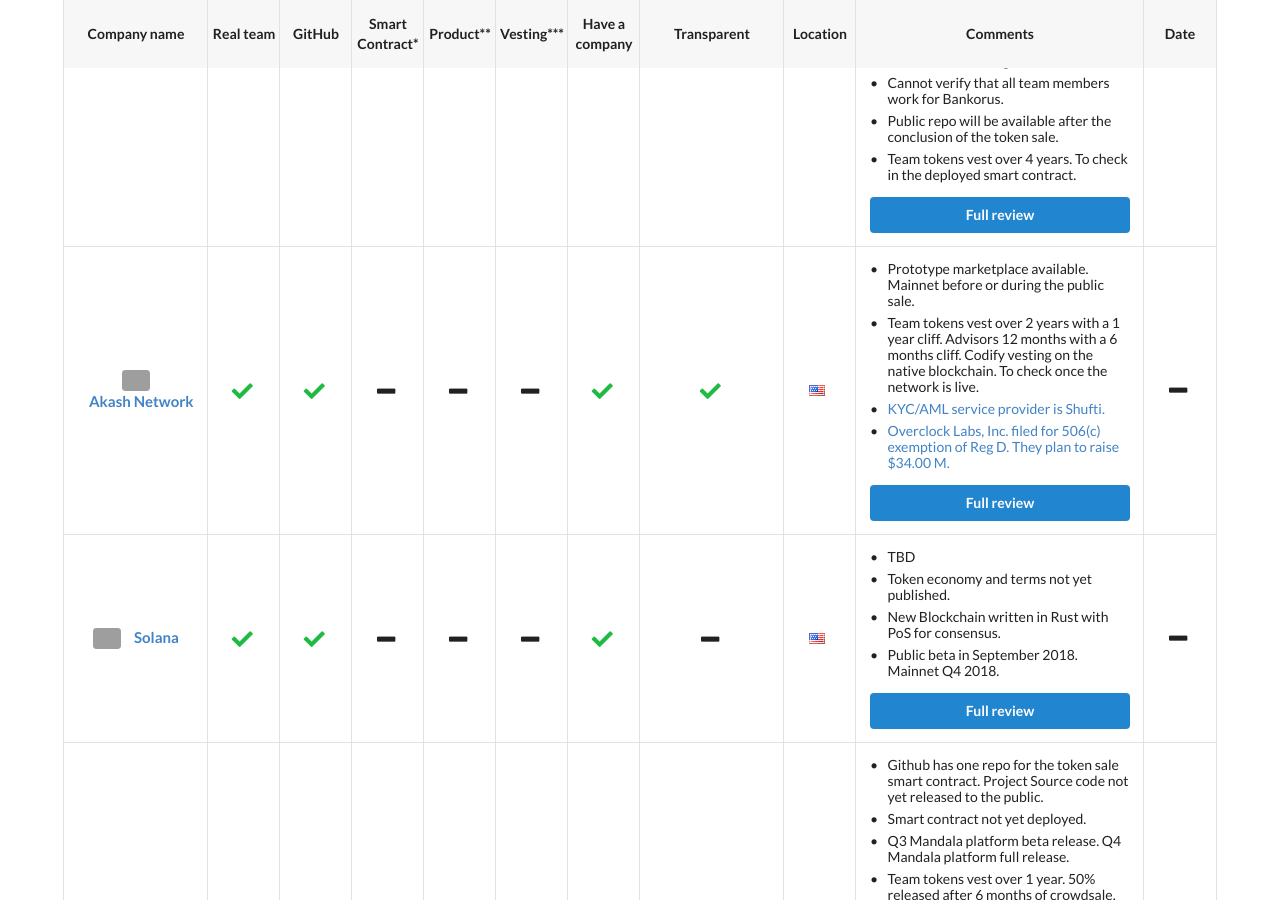
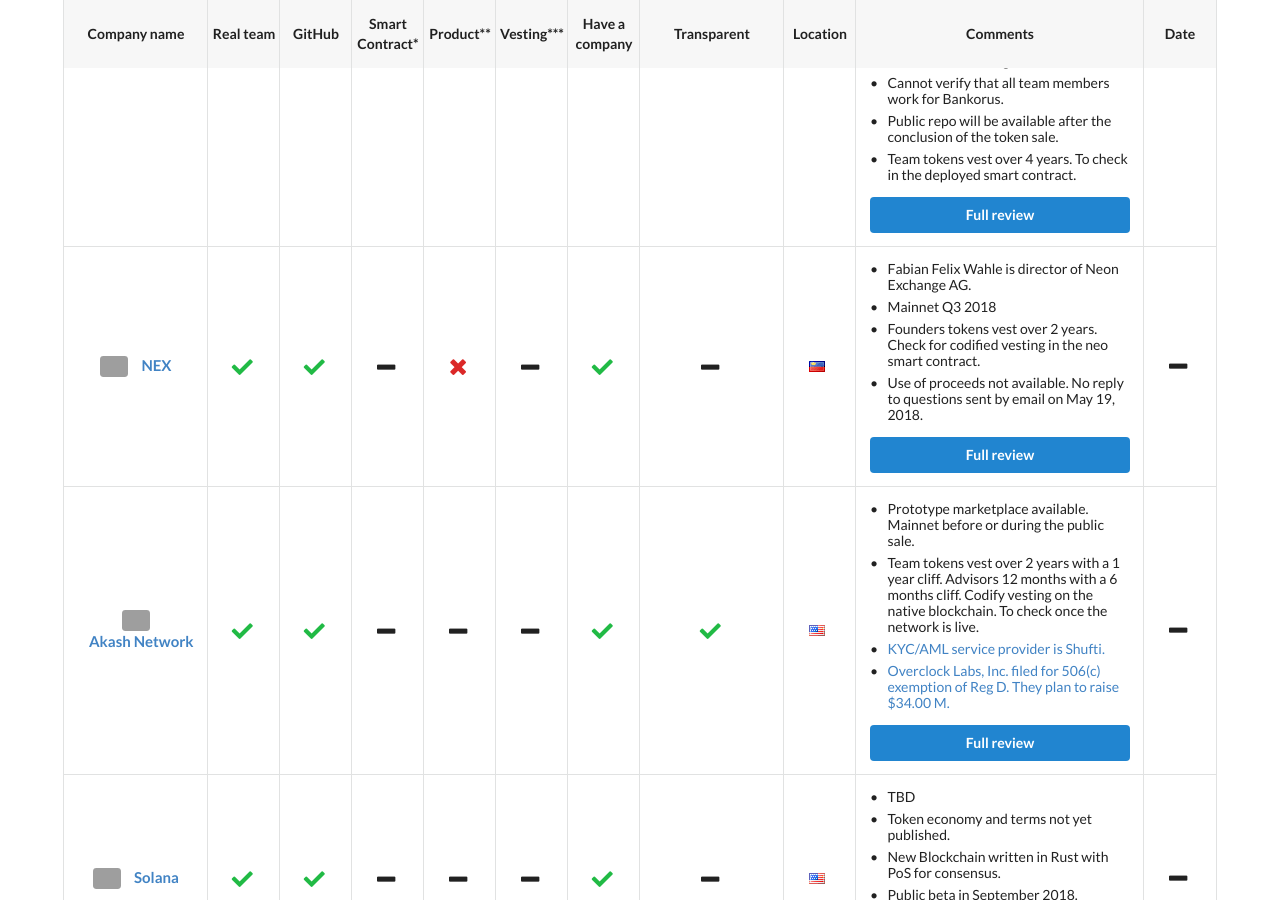
Before and after one commit to ico-check/ico-check, a Jekyll site: the page built from index.md, in a window 1280 px wide and 900 px high, scrolled down 2127 px. Built offline with Jekyll 4.4.1, drawn with Linux system fonts in a browser that asks for light colours; nearby versions of some CDN libraries; grey boxes are pictures that could not be loaded.

Commit message:
86-nex-ico-check
Added NEX

```diff
--- a/_data/active-future-icos.yml
+++ b/_data/active-future-icos.yml
@@ -106,6 +106,28 @@
   ico_end_date:
   safe: false
   issue_url: https://github.com/ico-check/ico-check/issues/125
+
+- name: NEX
+  image: https://i.imgur.com/gSgVggn.jpg
+  url: https://neonexchange.org/
+  real_team: true
+  github: true
+  smart_contract:
+  product: false
+  min_vesting:
+  have_company: true
+  transparent:
+  location: Liechtenstein
+  comments:
+    - content: Fabian Felix Wahle is director of Neon Exchange AG.
+    - content: Mainnet Q3 2018
+    - content: Founders tokens vest over 2 years. Check for codified vesting in the neo smart contract.
+    - content: Use of proceeds not available. No reply to questions sent by email on May 19, 2018.
+  ico_start_date:
+  ico_end_date:
+  safe:
+  issue_url: https://github.com/ico-check/ico-check/issues/133
+  sponsored: false
 
 - name: Akash Network
   image: https://i.imgur.com/FANa1gD.jpg
```
